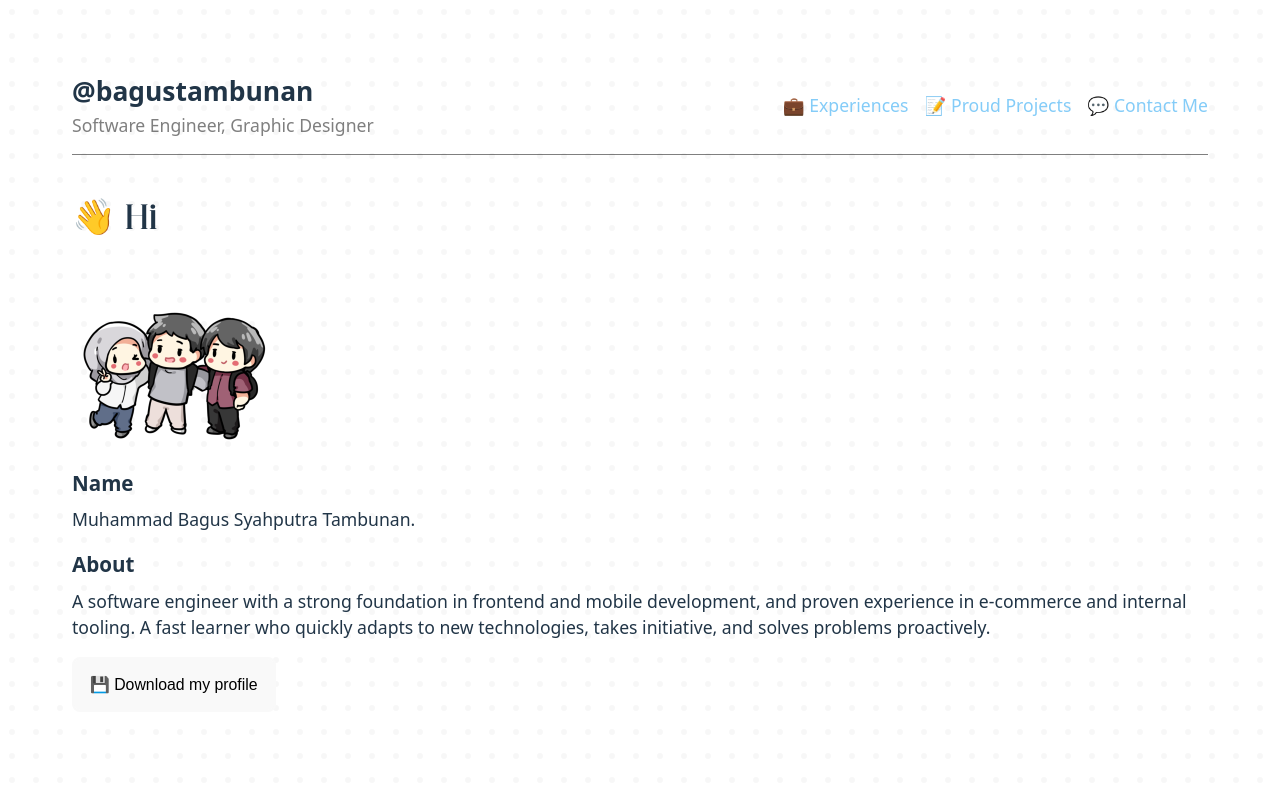
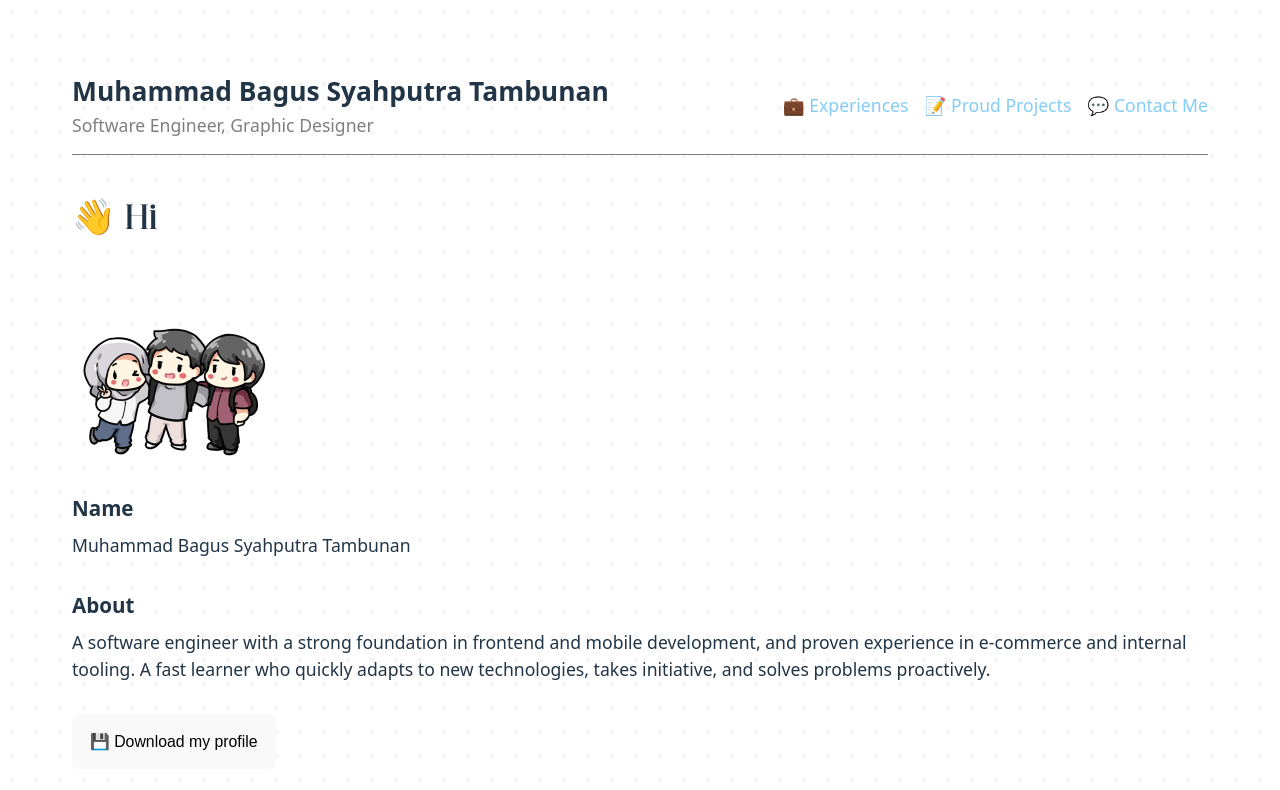
Before and after one commit to bagustambunan/software-engineer-portfolio-web, a React (Vite) app: page / in a window 1280 px wide. Shown: the top 790 px of the page. Built offline with nearby package versions, Linux system fonts and the light colour scheme.

Commit message:
create Resume page

```diff
--- a/src/app-layout/AppNav/index.tsx
+++ b/src/app-layout/AppNav/index.tsx
@@ -12,7 +12,7 @@ export default function AppNav() {
       <Link to="/">
         <div className={styles.appTitle}>
           <h2>{profile.name}</h2>
-          <p>{profile.description}</p>
+          <p>{profile.shortDescription}</p>
         </div>
       </Link>
       <div className={styles.topNav}>
--- /dev/null
+++ b/src/components/ContactList/index.tsx
@@ -0,0 +1,25 @@
+import { Link } from "react-router-dom";
+import { Fragment } from "react/jsx-runtime";
+import styles from "./style.module.css";
+import Empty from "../Empty";
+import type { Contact } from "../../constants/types";
+
+export default function ContactList({ contacts }: { contacts?: Contact[] }) {
+  if (!contacts || contacts.length === 0) {
+    return <Empty />;
+  }
+  return (
+    <div className={styles.linksContainer}>
+      {contacts.map((contact, contactIndex) => (
+        <Fragment key={`contact-${contactIndex}`}>
+          <Link to={contact.link} target="_blank">
+            {contact.name}
+          </Link>
+          {contactIndex < contacts.length - 1 && (
+            <span className={styles.linkSeparator}>•</span>
+          )}
+        </Fragment>
+      ))}
+    </div>
+  );
+}
--- a/src/constants/profile.tsx
+++ b/src/constants/profile.tsx
@@ -1,26 +1,11 @@
 import { RoleEnum, type Profile } from "./types";
 
 export const profile: Profile = {
-  name: "@bagustambunan",
-  description: "Software Engineer, Graphic Designer",
+  name: "Muhammad Bagus Syahputra Tambunan",
+  shortDescription: "Software Engineer, Graphic Designer",
+  longDescription:
+    "A software engineer with a strong foundation in frontend and mobile development, and proven experience in e-commerce and internal tooling. A fast learner who quickly adapts to new technologies, takes initiative, and solves problems proactively.",
   photo: "images/avatar.png",
-  details: [
-    {
-      title: "Name",
-      content: <span>Muhammad Bagus Syahputra Tambunan.</span>,
-    },
-    {
-      title: "About",
-      content: (
-        <span>
-          A software engineer with a strong foundation in frontend and mobile
-          development, and proven experience in e-commerce and internal tooling.
-          A fast learner who quickly adapts to new technologies, takes
-          initiative, and solves problems proactively.
-        </span>
-      ),
-    },
-  ],
   roles: [
     {
       key: RoleEnum.SOFTWARE_ENGINEER,
--- a/src/constants/route.ts
+++ b/src/constants/route.ts
@@ -3,6 +3,7 @@ const routes = {
   projects: "/projects",
   experiences: "/experiences",
   contact: "/contact",
+  resume: "/resume",
 };
 
 export default routes;
--- a/src/constants/types.ts
+++ b/src/constants/types.ts
@@ -2,7 +2,8 @@ import type { ReactNode } from "react";
 
 export type Profile = {
   name: string;
-  description: string;
+  shortDescription: string;
+  longDescription: string;
   photo: string;
   details?: {
     title: string;
@@ -40,7 +41,7 @@ export type Role = {
   emoji: string;
 };
 
-export type ProfileLink = {
+export type Contact = {
   name: string;
   link: string;
 };
--- a/src/main.tsx
+++ b/src/main.tsx
@@ -9,6 +9,7 @@ const HomePage = lazy(() => import('./pages/Home'))
 const ProjectPage = lazy(() => import('./pages/Projects'))
 const ContactPage = lazy(() => import('./pages/Contact'))
 const ExperiencesPage = lazy(() => import('./pages/Experiences'))
+const ResumePage = lazy(() => import('./pages/Resume'))
 
 const LoadingFallback = () => (
   <div style={{
@@ -28,6 +29,7 @@ createRoot(document.getElementById('root')!).render(
     <BrowserRouter>
       <Suspense fallback={<LoadingFallback />}>
         <Routes>
+          <Route path={routes.resume} element={<ResumePage />} />
           <Route path="/" element={<Layout />}>
             <Route index element={<HomePage />} />
             <Route path={routes.projects} element={<ProjectPage />} />
--- a/src/pages/Contact/index.tsx
+++ b/src/pages/Contact/index.tsx
@@ -1,27 +1,12 @@
-import { Link } from "react-router-dom";
 import PageTitle from "../../components/PageTitle";
-import styles from "./style.module.css";
-import Empty from "../../components/Empty";
 import { contacts } from "../../constants/contact";
-import { Fragment } from "react";
+import ContactList from "../../components/ContactList";
 
 export default function ContactPage() {
   return (
     <div>
       <PageTitle title="💬 Contact Me" description="Get in touch with me." />
-      <div className={styles.linksContainer}>
-        {contacts.length === 0 && <Empty />}
-        {contacts.map((contact, contactIndex) => (
-          <Fragment key={`contact-${contactIndex}`}>
-            <Link to={contact.link} target="_blank">
-              {contact.name}
-            </Link>
-            {contactIndex < contacts.length - 1 && (
-              <span className={styles.linkSeparator}>•</span>
-            )}
-          </Fragment>
-        ))}
-      </div>
+      <ContactList contacts={contacts} />
     </div>
   );
 }
--- a/src/pages/Home/index.tsx
+++ b/src/pages/Home/index.tsx
@@ -1,12 +1,15 @@
+import { useNavigate } from "react-router-dom";
 import Button from "../../components/Button";
 import PageTitle from "../../components/PageTitle";
 import Section from "../../components/Section";
 import { profile } from "../../constants/profile";
+import routes from "../../constants/route";
 import styles from "./style.module.css";
 
 export default function HomePage() {
+  const navigate = useNavigate();
   return (
-    <div>
+    <div className={styles.homeContainer}>
       <PageTitle title="👋 Hi" />
       <img
         src={profile.photo}
@@ -14,12 +17,26 @@ export default function HomePage() {
         title={profile.name}
         className={styles.avatar}
       />
+      <Section title="Name">
+        <p>{profile.name}</p>
+      </Section>
+      <Section title="About">
+        <p>{profile.longDescription}</p>
+      </Section>
       {profile.details?.map((detail, detailIndex) => (
         <Section key={`detail-${detailIndex}`} title={detail.title}>
           {detail.content}
         </Section>
       ))}
-      <Button>💾 Download my profile</Button>
+      <div>
+        <Button
+          onClick={() => {
+            navigate(routes.resume);
+          }}
+        >
+          💾 Download my profile
+        </Button>
+      </div>
     </div>
   );
 }
--- a/src/pages/Home/style.module.css
+++ b/src/pages/Home/style.module.css
@@ -3,3 +3,9 @@
   border-radius: 20%;
   object-fit: cover;
 }
+
+.homeContainer {
+  display: flex;
+  flex-direction: column;
+  gap: 16px;
+}
--- /dev/null
+++ b/src/pages/Resume/index.tsx
@@ -0,0 +1,38 @@
+import { useEffect } from "react";
+import Section from "../../components/Section";
+import ExperienceList from "../../components/ExperienceList";
+import { experiences } from "../../constants/experince";
+import { profile } from "../../constants/profile";
+import PageTitle from "../../components/PageTitle";
+import ProjectList from "../../components/ProjectList";
+import { projects } from "../../constants/project";
+import styles from "./style.module.css";
+import ContactList from "../../components/ContactList";
+import { contacts } from "../../constants/contact";
+
+export default function ResumePage() {
+  useEffect(() => {
+    window.print();
+  }, []);
+
+  return (
+    <div className={styles.mainContainer}>
+      <div>
+        <PageTitle
+          title={profile.name}
+          description={profile.shortDescription}
+        />
+        <span>{profile.longDescription}</span>
+        <br /><br />
+        <ContactList contacts={contacts} />
+      </div>
+      <br />
+      <Section title="Experiences">
+        <ExperienceList experiences={experiences} />
+      </Section>
+      <Section title="Projects">
+        <ProjectList projects={projects} />
+      </Section>
+    </div>
+  );
+}
--- /dev/null
+++ b/src/pages/Resume/style.module.css
@@ -0,0 +1,5 @@
+.mainContainer {
+  display: flex;
+  flex-direction: column;
+  gap: 8px;
+}
```
Also changed, not shown: src/components/ContactList/style.module.css (renamed from src/pages/Contact/style.module.css).
